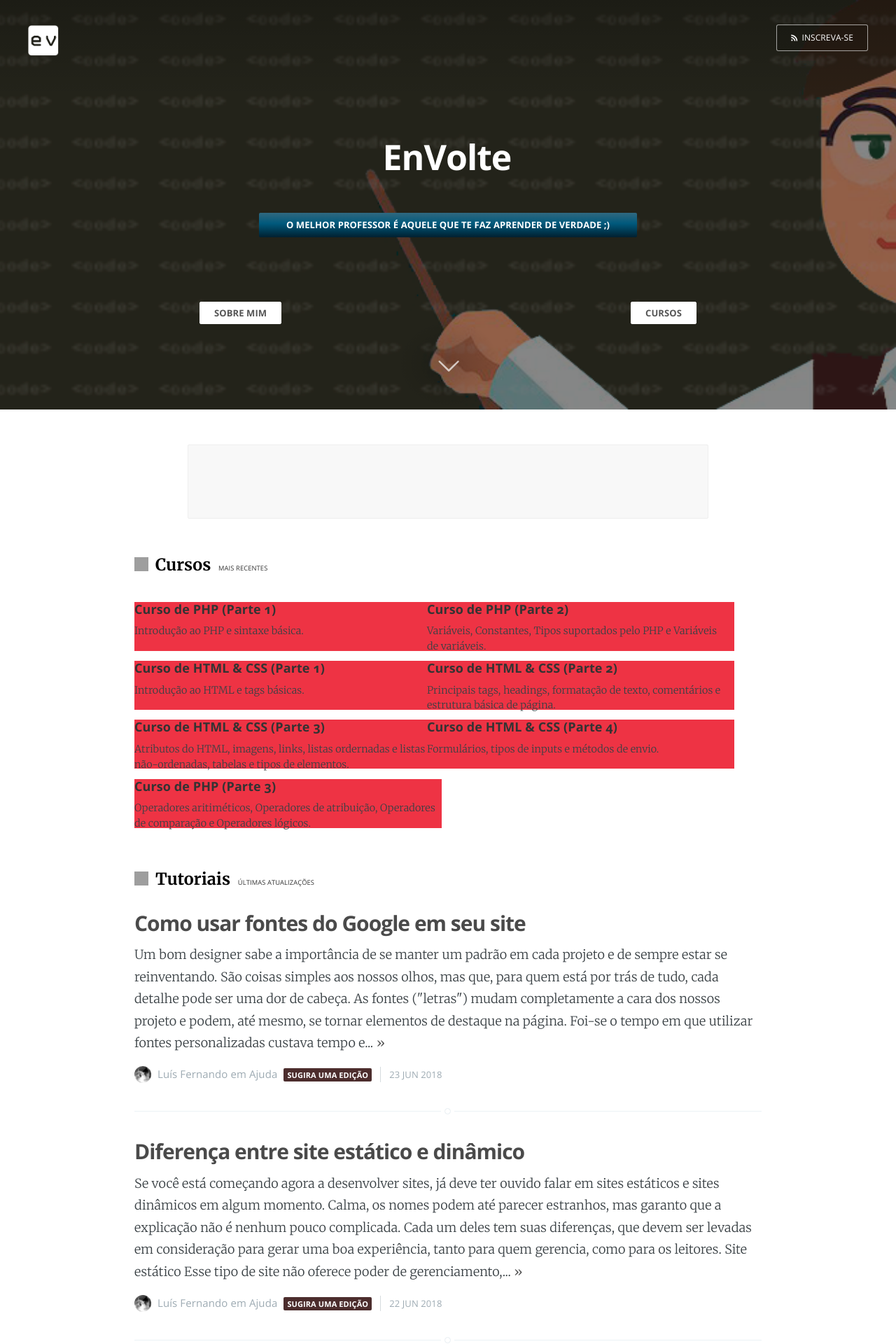
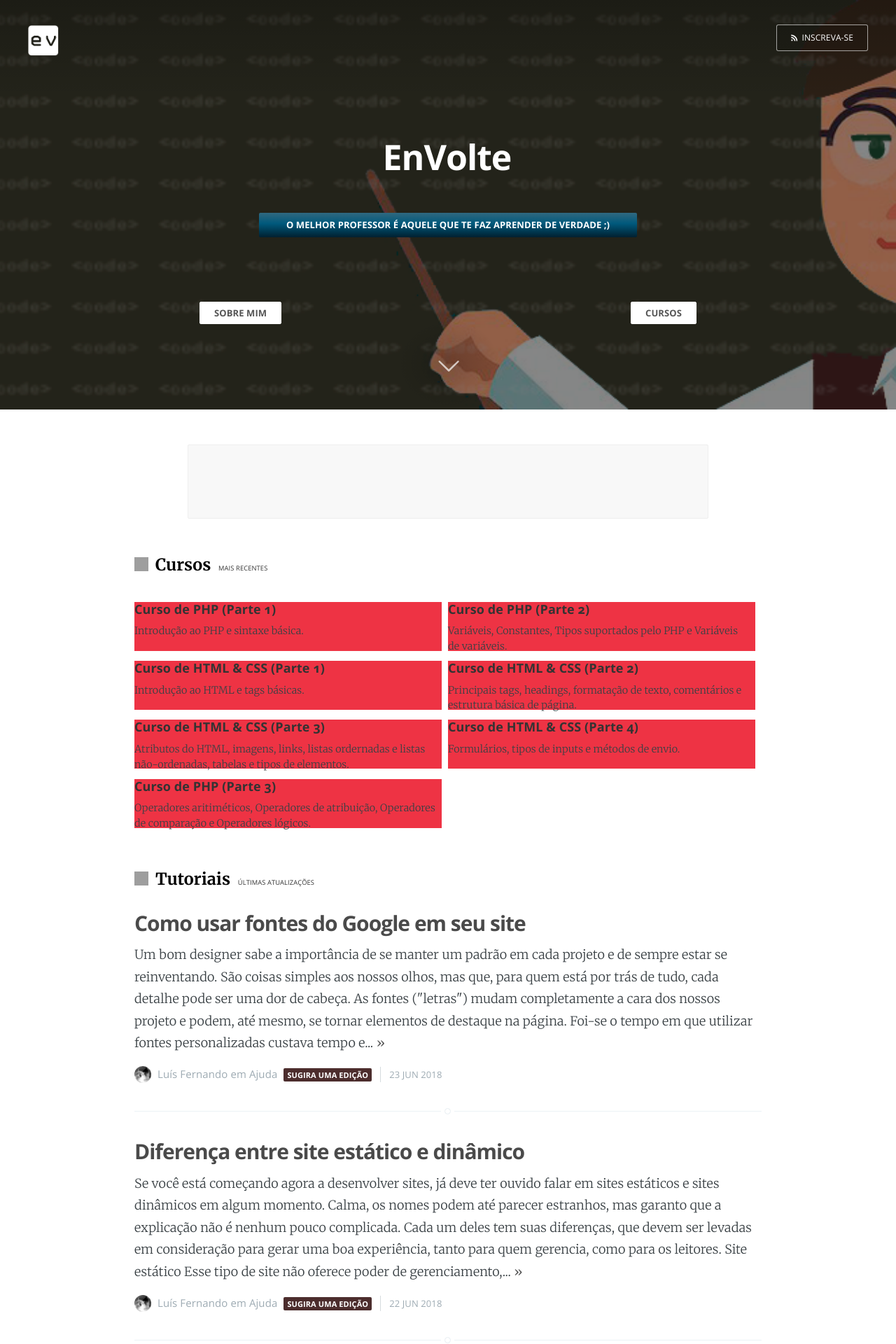
Before and after one commit to EnVolte/envolte.github.io, a Jekyll site: the page built from index.html, in a window 1280 px wide. Shown: the top 1920 px of the page at 70% size. Built offline with Jekyll 4.4.1, drawn with Linux system fonts in a browser that asks for light colours; the list of posts is cut into pages by our own code; grey boxes are pictures that could not be loaded.

Commit message:
Update screen.css

```diff
--- a/assets/css/screen.css
+++ b/assets/css/screen.css
@@ -1837,7 +1837,7 @@ section#about a {color: #30687f; font-weight: bold;}
 .titlep a {text-decoration: none;}
 
 #alin {width: 70%; margin: 2rem auto 6rem; position: relative;}
-ul#curso {float: left; width: 100%; margin: 0px 0px 50px; position: relative; line-height: 1.2em;}
-ul#curso li {float: left; margin-left: -30px; margin-right: 1%; width: 48%; background: #e34; height: 70px; padding: 0 1% 0 0; font-size: auto; list-style: none;}
+ul#curso {float: left; width: 100%; margin: 0px 0px 50px -30px; position: relative; line-height: 1.2em;}
+ul#curso li {float: left; margin-right: 1%; width: 48%; background: #e34; height: 70px; padding: 0 1% 0 0; font-size: auto; list-style: none;}
 ul#curso li a {color: #333; text-decoration: none; font-family: Open Sans; font-weight: bold;}
 ul#curso li p {margin-top: 10px; font-size: 0.8em;}
```
